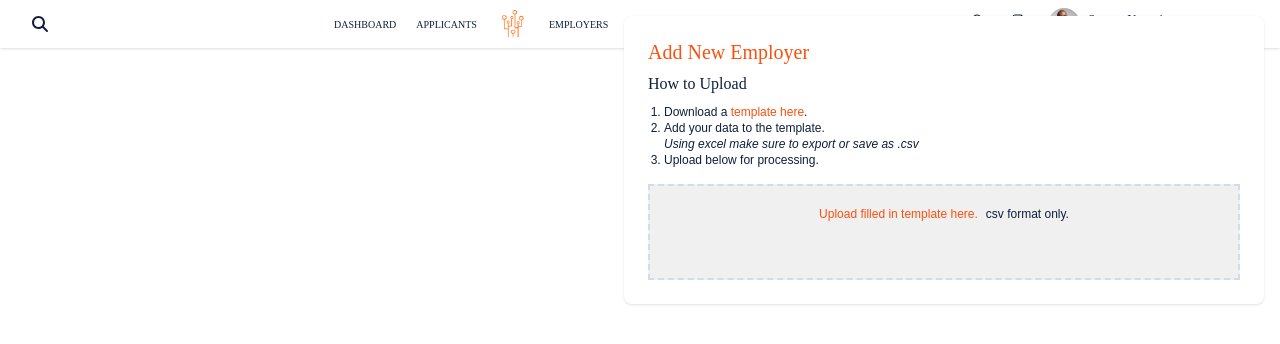
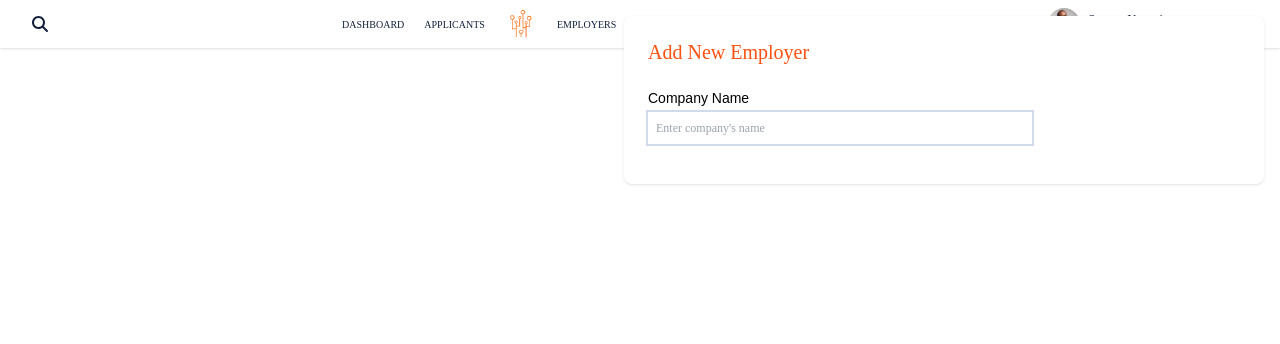
Before and after one commit to YomZsamora/job-board-frontend, a React (Create React App) app: page /outcomes/cohorts in a window 1280 px wide. Shown: the top 344 px of the page. Built offline with nearby package versions, Linux system fonts and the light colour scheme; sample sign-in values are in the browser's storage.

Commit message:
Setting up student bulk upload.

```diff
--- a/src/components/navbar/Navbar.js
+++ b/src/components/navbar/Navbar.js
@@ -56,12 +56,12 @@ function Navbar({user, logout, showBulkUpload}) {
                 <div className="absolute inset-y-0 right-0 flex items-center pr-2 sm:static sm:inset-auto">
                     <button type="button" className="p-1 hover:text-secondary">
                         <span className="sr-only">Add Employer</span>
-                        <svg class="w-6 h-6" fill="none" stroke="currentColor" viewBox="0 0 24 24" xmlns="http://www.w3.org/2000/svg"><path stroke-linecap="round" stroke-linejoin="round" stroke-width="1.2" d="M18 9v3m0 0v3m0-3h3m-3 0h-3m-2-5a4 4 0 11-8 0 4 4 0 018 0zM3 20a6 6 0 0112 0v1H3v-1z"></path></svg>
+                        <svg class="w-4 h-4" fill="none" stroke="currentColor" viewBox="0 0 24 24" xmlns="http://www.w3.org/2000/svg"><path stroke-linecap="round" stroke-linejoin="round" stroke-width="1.2" d="M18 9v3m0 0v3m0-3h3m-3 0h-3m-2-5a4 4 0 11-8 0 4 4 0 018 0zM3 20a6 6 0 0112 0v1H3v-1z"></path></svg>
                     </button>
 
                     <button onClick={bulkUpload} type="button" className="ml-2 p-1 hover:text-secondary focus:text-secondary">
                         <span className="sr-only">Bulk Upload</span>
-                        <svg class="w-6 h-6" fill="none" stroke="currentColor" viewBox="0 0 24 24" xmlns="http://www.w3.org/2000/svg"><path stroke-linecap="round" stroke-linejoin="round" stroke-width="1.2" d="M9 13h6m-3-3v6m5 5H7a2 2 0 01-2-2V5a2 2 0 012-2h5.586a1 1 0 01.707.293l5.414 5.414a1 1 0 01.293.707V19a2 2 0 01-2 2z"></path></svg>
+                        <svg class="w-4 h-4" fill="none" stroke="currentColor" viewBox="0 0 24 24" xmlns="http://www.w3.org/2000/svg"><path stroke-linecap="round" stroke-linejoin="round" stroke-width="1.2" d="M9 13h6m-3-3v6m5 5H7a2 2 0 01-2-2V5a2 2 0 012-2h5.586a1 1 0 01.707.293l5.414 5.414a1 1 0 01.293.707V19a2 2 0 01-2 2z"></path></svg>
                     </button>
 
                     <div className="ml-3 relative">
--- a/src/components/outcomes/cohorts/Cohorts.js
+++ b/src/components/outcomes/cohorts/Cohorts.js
@@ -15,37 +15,22 @@ function Cohorts() {
 
                     <div class="relative bg-white rounded-lg shadow dark:bg-gray-700 p-6">
 
-                        <div class="flex justify-between items-center">
+                        <div class="flex justify-between items-center mb-6">
                             <h3 className="text-xl leading-6 text-nunito-bold text-secondary" id="modal-title">Add New Employer</h3>
                             <button type="button" class="text-primary hover:text-alert-danger-dark rounded-lg text-sm p-1.5 ml-auto inline-flex items-center" >
                                 {/* <FontAwesomeIcon icon="fa-solid fa-xmark" /> */}
                             </button>
                         </div>
 
-                        <div className="text-center sm:mt-0 sm:text-left">
-                        {/* <h3 className="text-xl leading-6 text-nunito-bold text-secondary" id="modal-title">Bulk Upload Students</h3> */}
-                        <div className="mt-2 text-primary">
-                            <h3 className="text-md leading-6 text-nunito-bold" id="modal-title">How to Upload</h3>
-                            <ol className="list-decimal pl-4 mt-2 text-xs">
-                                <li>Download a <a className="text-secondary" href="/">template here</a>.</li>
-                                <li>Add your data to the template. <br></br> <span className="italic">Using excel make sure to export or save as .csv</span></li>
-                                <li>Upload below for processing.</li>
-                            </ol>
-                            <div className="mt-4 flex justify-center px-6 pt-5 pb-6 border-2 border-primary-light border-dashed bg-gray w-full">
-                                <div className="space-y-1 text-center">
-                                    <div className="flex text-xs text-primary mb-8">
-                                            <label
-                                                htmlFor="file-upload"
-                                                className="relative cursor-pointer rounded-md font-medium text-indigo-600 hover:text-indigo-500 focus-within:outline-none focus-within:ring-2 focus-within:ring-offset-2 focus-within:ring-secondary">
-                                                <span className="text-secondary">Upload filled in template here.</span>
-                                                <input id="file-upload" name="file-upload" type="file" className="sr-only" accept=".csv" />
-                                            </label>
-                                            <p className="pl-2">csv format only.</p>
-                                    </div>
-                                    <p className="text-[10px]"></p>
-                                </div>
-                            </div>
-                        </div>
+                        <div className="mb-4">
+                            <label className="block text-sm mb-1">Company Name</label>
+                            <input
+                                className="w-96 text-xs text-primary ring-2 ring-primary-light py-2 px-2 text-nunito-light focus:outline-none focus:ring-2 focus:ring-secondary"
+                                type="text"
+                                autoComplete="off"
+                                placeholder="Enter company's name"
+                                id="password"
+                                name="password" />
                         </div>
                     </div>
                 </div>
```
